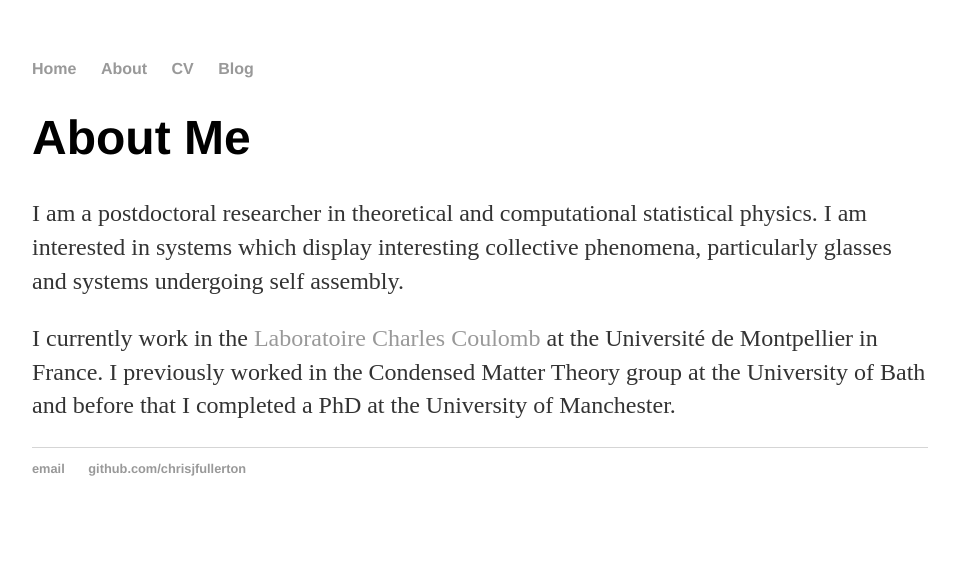
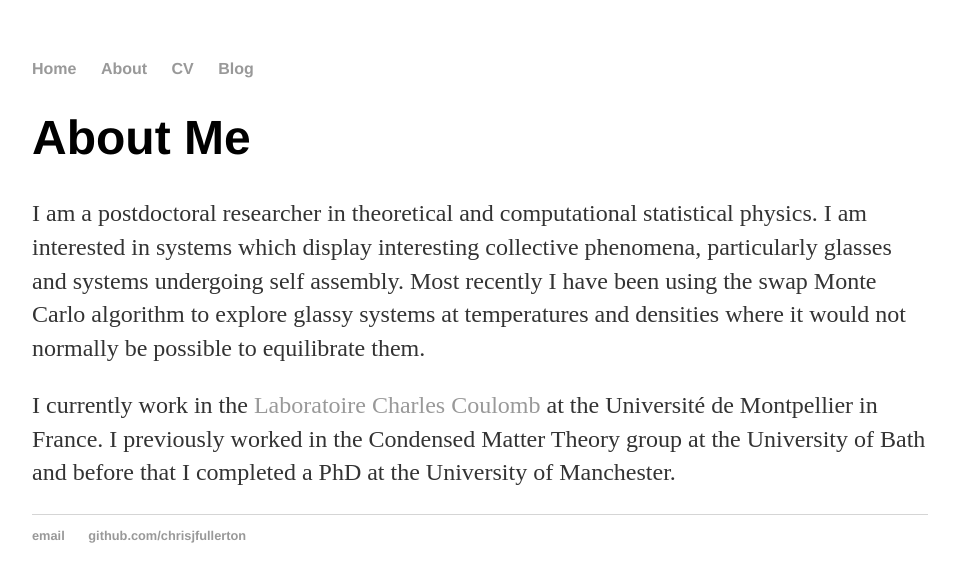
Before and after one commit to cjfullerton/cjfullerton.github.io, a Jekyll site: the page built from about/index.html, in a window 1280 px wide. Shown: the top 582 px of the page, without its empty margins (160-1119 px from the left). Built offline with Jekyll 4.4.1, drawn with Linux system fonts in a browser that asks for light colours.

Commit message:
updating about

```diff
--- a/about/index.html
+++ b/about/index.html
@@ -5,7 +5,8 @@ title: Christopher J. Fullerton
 <div class="blurb">
 	<h1>About Me</h1>
 	<p>I am a postdoctoral researcher in theoretical and computational statistical physics. I am interested in systems which display interesting collective phenomena,
-	particularly glasses and systems undergoing self assembly.</p>
+	particularly glasses and systems undergoing self assembly. Most recently I have been using the swap Monte Carlo algorithm to explore glassy systems at temperatures
+	and densities where it would not normally be possible to equilibrate them.</p>
 	<p>I currently work in the <a href="https://www.coulomb.univ-montp2.fr/?lang=fr">Laboratoire Charles Coulomb</a> at the Universit&eacute de Montpellier in France.
 	I previously worked in the Condensed Matter Theory group at the University of Bath and before that I completed a PhD at the University of Manchester.</p>
 </div><!-- /.blurb -->
```
